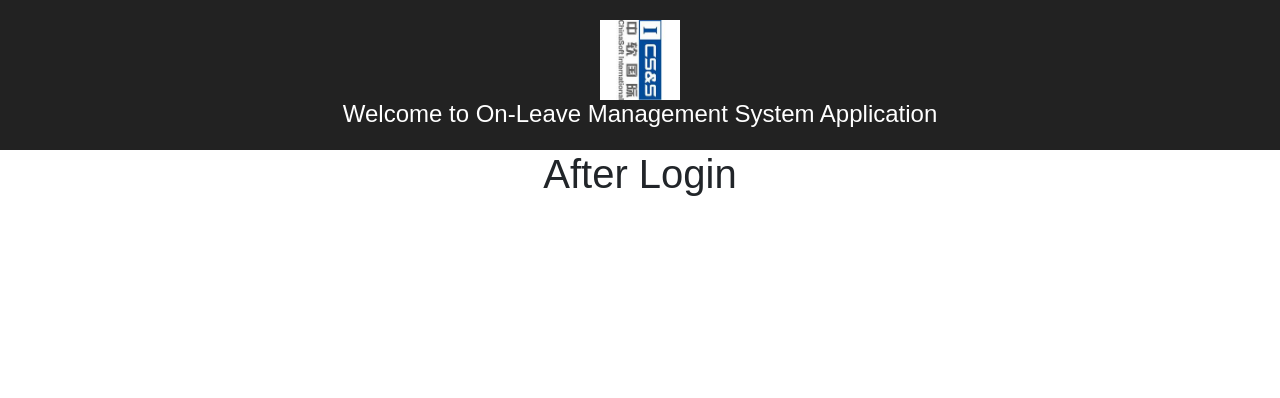
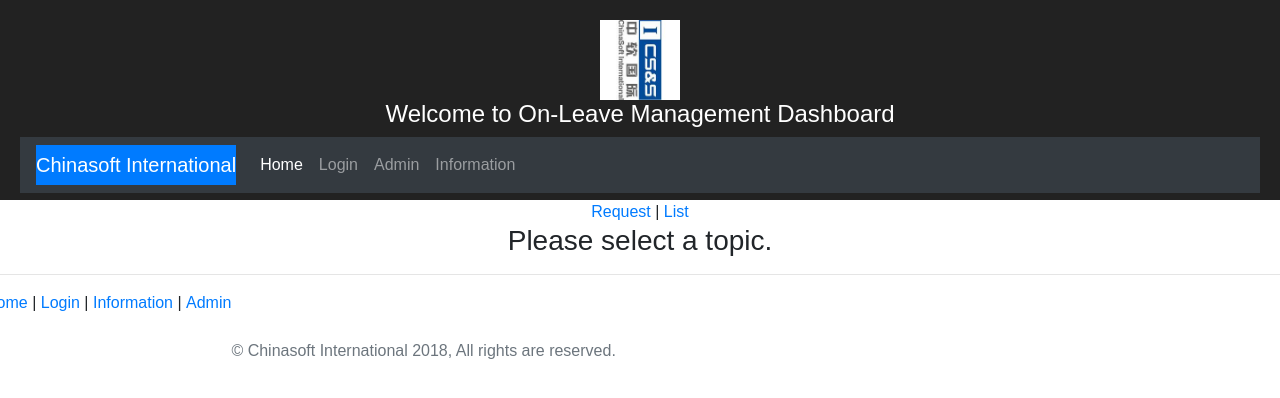
Before and after one commit to sunilshrivastav/on-leave-assignment, a React (Create React App) app: page /info in a window 1280 px wide. Shown: the top 398 px of the page. Built offline with nearby package versions, Linux system fonts and the light colour scheme.

Commit message:
step6: make layout workflow works.

```diff
--- a/package.json
+++ b/package.json
@@ -3,6 +3,7 @@
   "version": "0.1.0",
   "private": true,
   "dependencies": {
+    "bootstrap": "^4.1.3",
     "font-awesome": "^4.7.0",
     "prop-types": "^15.6.2",
     "react": "^16.5.2",
--- a/src/App.css
+++ b/src/App.css
@@ -9,7 +9,7 @@
 
 .App-header {
   background-color: #222;
-  height: 150px;
+  height: 200px;
   padding: 20px;
   color: white;
 }
--- a/src/index.js
+++ b/src/index.js
@@ -1,9 +1,13 @@
 import React from 'react';
 import ReactDOM from 'react-dom';
 import {BrowserRouter as Router, Switch, Route} from 'react-router-dom'
+
+import 'bootstrap/dist/css/bootstrap.css';
 import 'font-awesome/css/font-awesome.min.css';
 import logo from './chinasofti_logo.png';
 import './App.css';
+import Navigator from './step6/Navigator'
+import Footer from './step6/Footer'
 
 import registerServiceWorker from './registerServiceWorker';
 
@@ -21,7 +25,8 @@ const App = () => (
         <div className="App">
             <header className="App-header">
                 <img src={logo} className="App-logo" alt="logo"/>
-                <h1 className="App-title">Welcome to On-Leave Management System Application</h1>
+                <h1 className="App-title">Welcome to On-Leave Management Dashboard</h1>
+                <Navigator/>
             </header>
             <Switch>
                 <Route exact path="/" component={S5.Home}/>
@@ -30,6 +35,8 @@ const App = () => (
                 <Route path="/info" component={S5.Information}/>
                 <Route component={NotFound}/>
             </Switch>
+        <hr/>
+            <Footer/>
         </div>
     </Router>
 )
--- a/src/step5/Information.js
+++ b/src/step5/Information.js
@@ -1,7 +1,62 @@
-import React from 'react';
+import React, {Component} from 'react';
+import {Route, Link} from 'react-router-dom'
+import Form from '../step6/Form'
+import Table from '../step6/Table'
 
-const Information = () => (
-    <h1>After Login</h1>
-)
+class Information extends Component {
+    constructor(props) {
+        super(props);
+        this.state = {
+            characters: [
+                {name: 'Hello world', 'job': "William Jiang"}
+            ]
+        };
+    }
+
+    removeCharacter = index => {
+        const {characters} = this.state;
+
+        this.setState({
+            characters: characters.filter((character, i) => {
+                return i !== index;
+            })
+        });
+    };
+
+    handleSubmit = character => {
+        if (character) {
+            this.setState({characters: [...this.state.characters, character]});
+        }
+    };
+
+    render() {
+        const {match} = this.props;
+        return (
+            <div>
+                <div>
+                    <Link to={`${match.url}/request`}>Request</Link>&nbsp;|&nbsp;
+                    <Link to={`${match.url}/list`}>List</Link>
+                </div>
+                <Route path={`${match.url}/request`} component={Form}/>
+                <Route
+                    path={`${match.url}/list`}
+                    render={(routeProps) => (
+                        <Table
+                            characterData={this.state.characters}
+                            removeCharacter={this.removeCharacter}
+                            {...routeProps}
+                        />
+                    )}
+                />
+                <Route
+                    exact
+                    path={match.url}
+                    render={() => <h3>Please select a topic.</h3>}
+                />
+            </div>
+        )
+    }
+}
+
 
 export default Information;
--- /dev/null
+++ b/src/step6/Footer.js
@@ -0,0 +1,16 @@
+import React from 'react'
+import {Link} from 'react-router-dom'
+
+const Footer = () => (
+    <div className="row">
+        <div>
+            <Link to="/">Home</Link>&nbsp;|&nbsp;
+            <Link to="/login">Login</Link>&nbsp;|&nbsp;
+            <Link to="/info">Information</Link>&nbsp;|&nbsp;
+            <Link to="/admin">Admin</Link>
+        </div>
+        <p className="mt-5 mb-3 text-muted text-center">© Chinasoft International 2018, All rights are reserved.</p>
+    </div>
+)
+
+export default Footer;
--- /dev/null
+++ b/src/step6/Navigator.js
@@ -0,0 +1,30 @@
+import React from 'react'
+import {Link} from 'react-router-dom'
+
+const Navigator = () => (
+    <nav className="navbar navbar-expand-md navbar-dark bg-dark mb-4">
+        <Link className="navbar-brand alert-heading badge-primary" to="/">Chinasoft International</Link>
+        <button className="navbar-toggler" type="button" data-toggle="collapse" data-target="#navbarCollapse"
+                aria-controls="navbarCollapse" aria-expanded="false" aria-label="Toggle navigation">
+            <span className="navbar-toggler-icon"></span>
+        </button>
+        <div className="collapse navbar-collapse" id="navbarCollapse">
+            <ul className="navbar-nav mr-auto">
+                <li className="nav-item active">
+                    <Link className="nav-link" to="/">Home <span className="sr-only">(current)</span></Link>
+                </li>
+                <li className="nav-item">
+                    <Link className="nav-link" to="/login">Login</Link>
+                </li>
+                <li className="nav-item">
+                    <Link className="nav-link" to="/admin">Admin</Link>
+                </li>
+                <li className="nav-item">
+                    <Link className="nav-link" to="/info">Information</Link>
+                </li>
+            </ul>
+        </div>
+    </nav>
+);
+
+export default Navigator;
```
Also changed, not shown: 2 other files (tests, documents, lock files or other folders).
